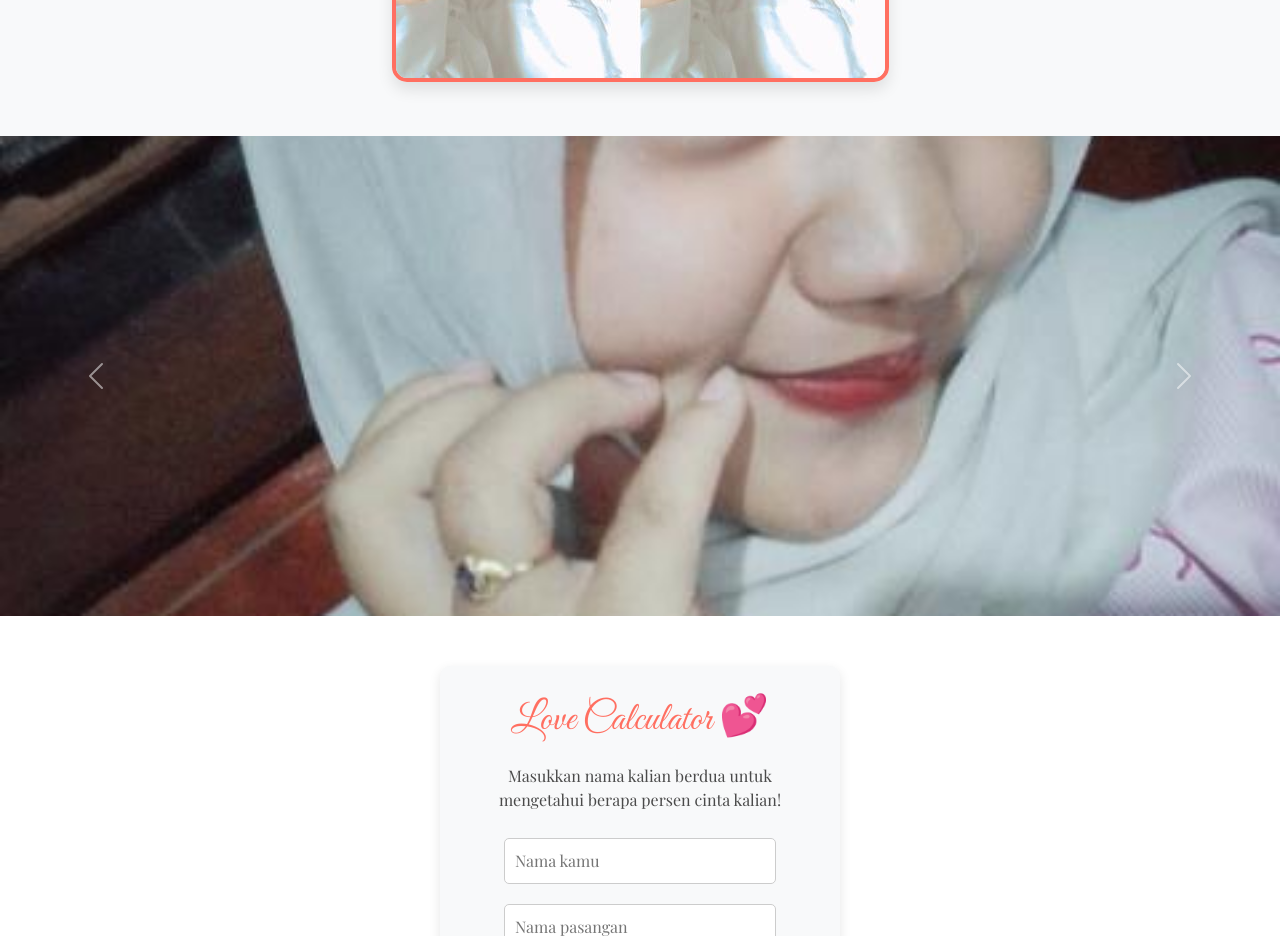
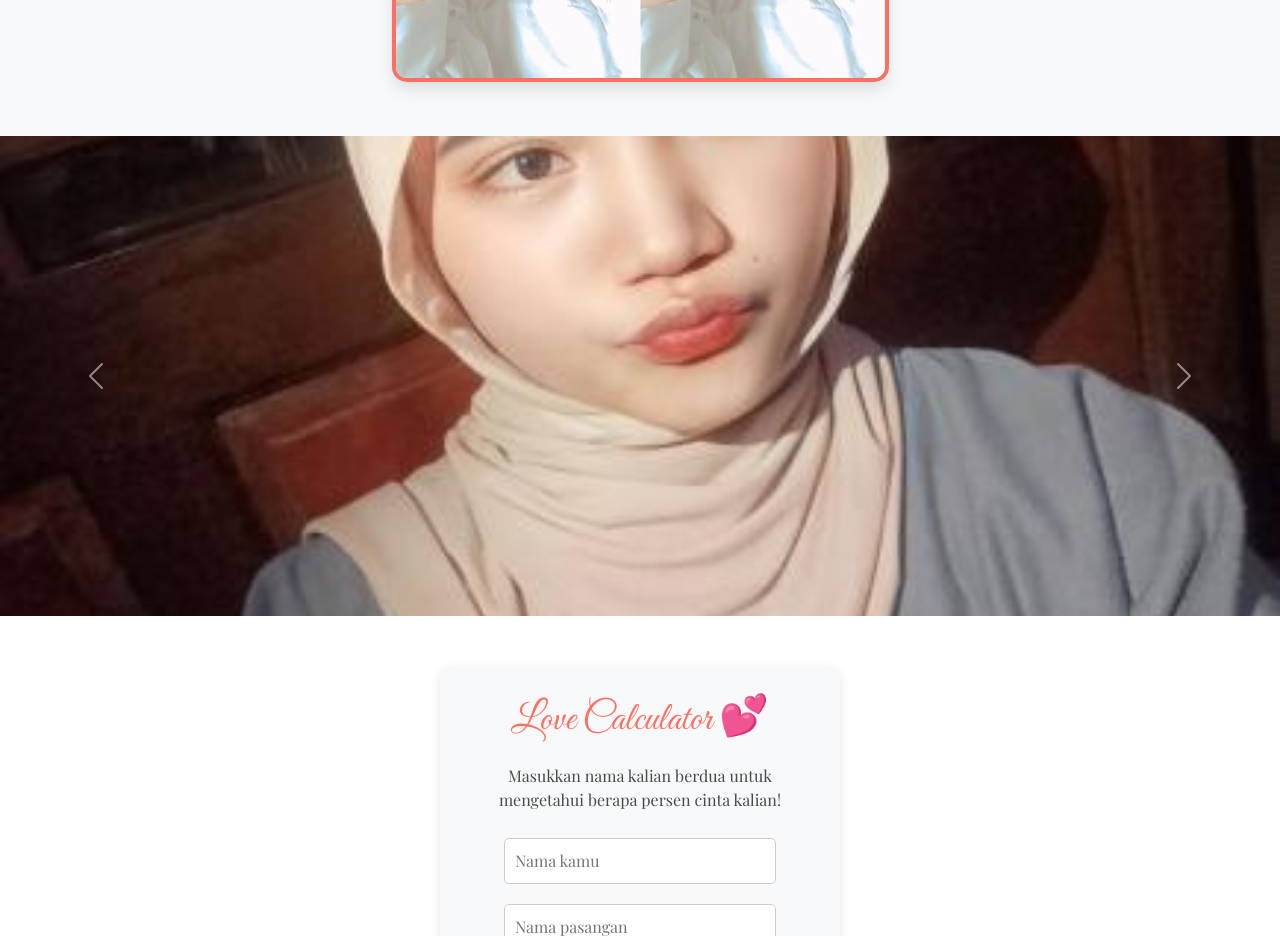
Before and after one commit to Dzky27/ForYouuu.github.io, a plain HTML site: page index.html in a window 1280 px wide. Shown: the part 2760-3696 px from the top of the page. Drawn offline with nearby package versions, Linux system fonts and the light colour scheme; files whose address does not match are found by name.

Commit message:
Update index.html

```diff
--- a/index.html
+++ b/index.html
@@ -98,7 +98,7 @@
           <img src="Images/Tata4.jpg" alt="Foto Pasangan 1" class="d-block w-100 couple-photo">
         </div>
         <div class="carousel-item">
-          <img src="Images/Tata2.jpg" alt="Foto Pasangan 2" class="d-block w-100 couple-photo">
+          <img src="Images/Tata4.jpg" alt="Foto Pasangan 2" class="d-block w-100 couple-photo">
         </div>
         <div class="carousel-item">
           <img src="Images/Tata3.jpg" alt="Foto Pasangan 3" class="d-block w-100 couple-photo">
```
